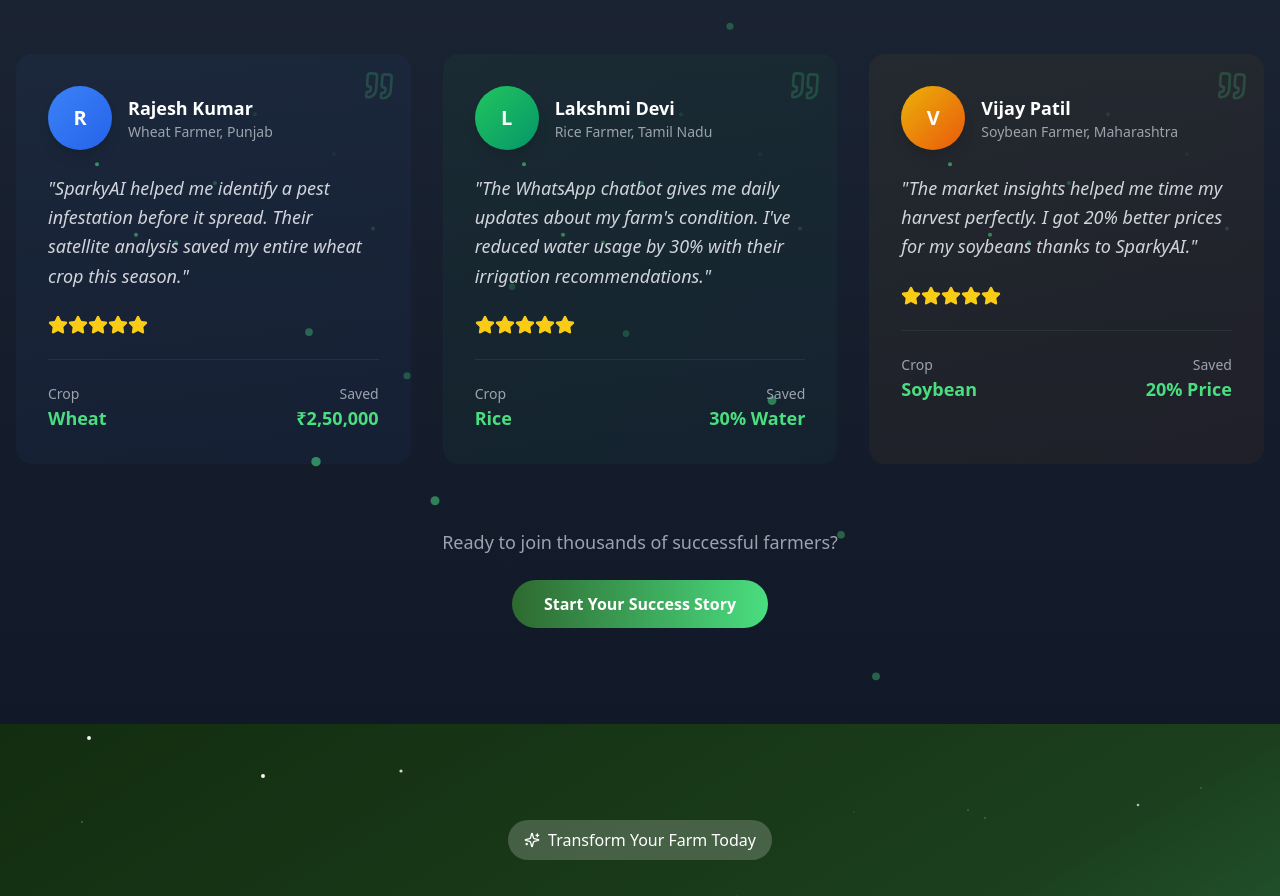
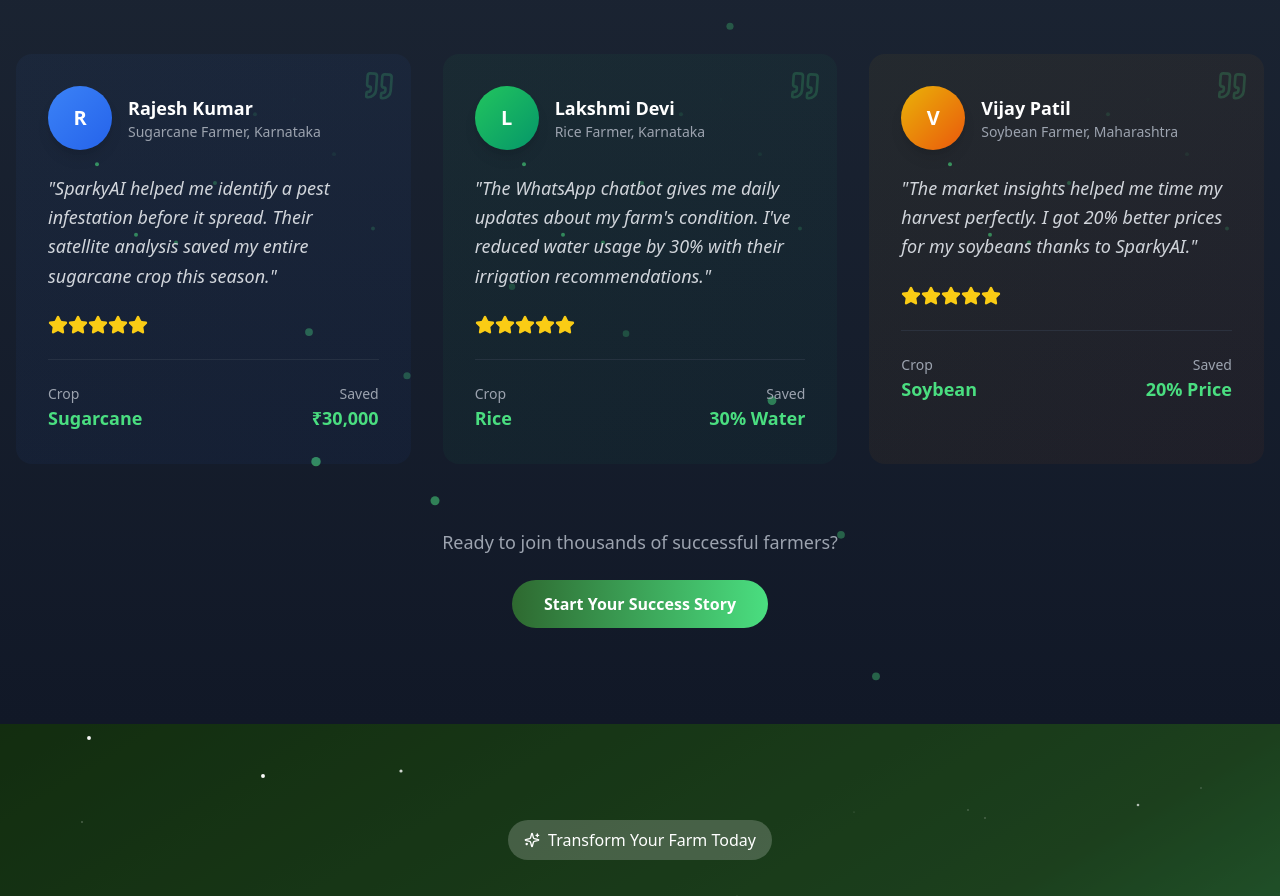
Before and after one commit to Spyai/sparky-ai-main, a React (Vite) app: page / in a window 1280 px wide. Shown: the part 5180-6076 px from the top of the page. Built offline with nearby package versions, Linux system fonts and the light colour scheme.

Commit message:
testimonials

```diff
--- a/src/components/TestimonialsSection.tsx
+++ b/src/components/TestimonialsSection.tsx
@@ -7,17 +7,17 @@ const TestimonialsSection = () => {
   const testimonials = [
     {
       name: "Rajesh Kumar",
-      location: "Wheat Farmer, Punjab",
+      location: "Sugarcane Farmer, Karnataka",
       avatar: "R",
-      quote: "SparkyAI helped me identify a pest infestation before it spread. Their satellite analysis saved my entire wheat crop this season.",
+      quote: "SparkyAI helped me identify a pest infestation before it spread. Their satellite analysis saved my entire sugarcane crop this season.",
       rating: 5,
-      crop: "Wheat",
-      savings: "₹2,50,000",
+      crop: "Sugarcane",
+      savings: "₹30,000",
       color: "from-blue-500 to-blue-600"
     },
     {
       name: "Lakshmi Devi",
-      location: "Rice Farmer, Tamil Nadu",
+      location: "Rice Farmer, Karnataka",
       avatar: "L",
       quote: "The WhatsApp chatbot gives me daily updates about my farm's condition. I've reduced water usage by 30% with their irrigation recommendations.",
       rating: 5,
```
